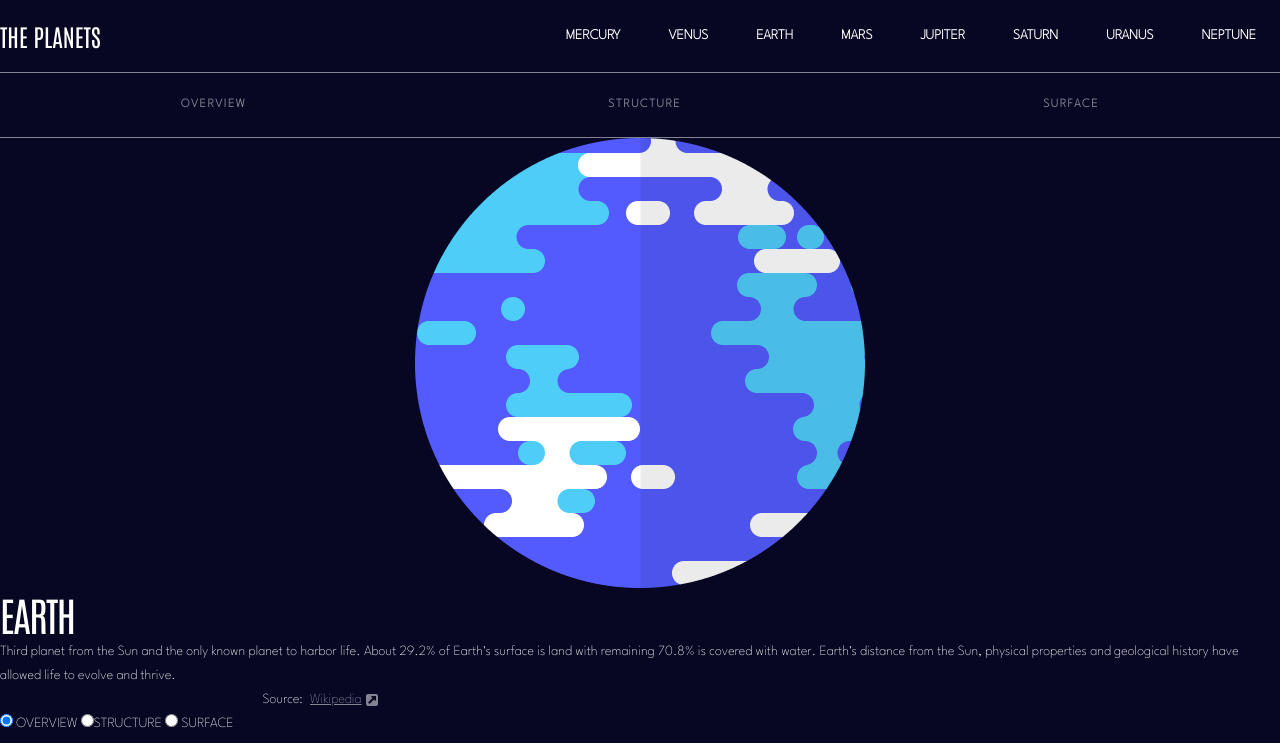
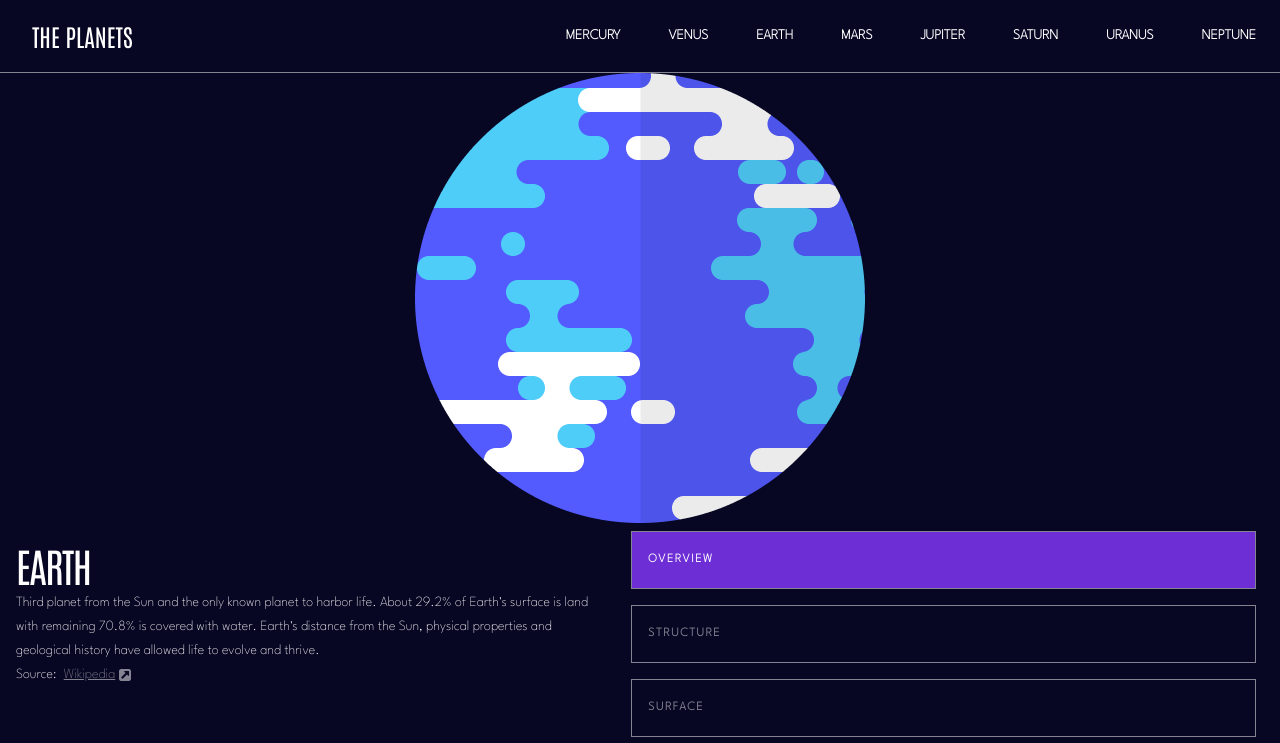
Before and after one commit to mihail-soltan/planets-fact-site, an Angular app: page /planets/Earth in a window 1280 px wide. Shown: the top 743 px of the page. Built offline with nearby package versions, Linux system fonts and the light colour scheme.

Commit message:
fix tablet/desktop tabs

```diff
--- a/src/app/app.module.ts
+++ b/src/app/app.module.ts
@@ -1,6 +1,8 @@
 import { NgModule } from '@angular/core';
 import { BrowserModule } from '@angular/platform-browser';
 import { BrowserAnimationsModule } from '@angular/platform-browser/animations';
+import { FormsModule } from '@angular/forms';
+
 import { AppComponent } from './app.component';
 import { NavbarComponent } from './components/navbar/navbar.component';
 import { PlanetComponent } from './components/planet/planet.component';
@@ -17,7 +19,8 @@ import { RouterModule } from '@angular/router';
     BrowserModule,
     RouterModule,
     AppRoutingModule,
-    BrowserAnimationsModule
+    BrowserAnimationsModule,
+    FormsModule
   ],
   providers: [],
   bootstrap: [AppComponent]
--- a/src/app/components/navbar/navbar.component.scss
+++ b/src/app/components/navbar/navbar.component.scss
@@ -268,14 +268,18 @@
 
   .desktop-nav-item {
     font-size: $medium-font;
+    margin: 1.5rem 1rem;
   }
 
   .logo {
-    margin: 2rem 0;
+    margin: 2rem 1.375rem;
   }
 }
 
 @media(min-width:1080px) {
+  .logo {
+    margin: 0 2rem;
+  }
   .desktop-menu > li {
     padding: 1rem 0;
     align-items: center;
--- a/src/app/components/planet/planet.component.html
+++ b/src/app/components/planet/planet.component.html
@@ -3,11 +3,12 @@
   <input
     class="tab"
     type="radio"
-    (change)="getValue($event)"
+    [(ngModel)]="activeTab"
+    (change)="updateDesktopTabs()"
     name="info"
     value="overview"
     id="overview"
-    checked
+    [checked]="true"
   />
   <label
     class="info-label {{ currentPlanet?.name | lowercase }}-label"
@@ -18,8 +19,9 @@
   <input
     class="tab"
     type="radio"
-    (change)="getValue($event)"
     name="info"
+    [(ngModel)]="activeTab"
+    (change)="updateDesktopTabs()"
     value="structure"
     id="structure"
   />
@@ -31,7 +33,8 @@
   <input
     class="tab"
     type="radio"
-    (change)="getValue($event)"
+    [(ngModel)]="activeTab"
+    (change)="updateDesktopTabs()"
     name="info"
     value="surface"
     id="surface"
@@ -79,10 +82,10 @@
           class="tab"
           type="radio"
           (change)="getValue($event)"
-        name="info"
+          name="desktop-info"
           value="overview"
-        id="overview"
-        checked
+          [checked]="true"
+          id="overview-desktop"
         />
         <label
           class="info-label {{ currentPlanet?.name | lowercase }}-label"
@@ -94,9 +97,9 @@
           class="tab"
           type="radio"
           (change)="getValue($event)"
-        name="info"
+          name="desktop-info"
           value="structure"
-        id="structure"
+          id="structure-desktop"
         />
         <label
           class="info-label {{ currentPlanet?.name | lowercase }}-label"
@@ -107,9 +110,9 @@
           class="tab"
           type="radio"
           (change)="getValue($event)"
-        name="info"
+          name="desktop-info"
           value="surface"
-        id="surface"
+          id="surface-desktop"
         />
         <label
           class="info-label {{ currentPlanet?.name | lowercase }}-label"
--- a/src/app/components/planet/planet.component.scss
+++ b/src/app/components/planet/planet.component.scss
@@ -139,7 +139,7 @@
   }
 }
 
-@media(min-width: 700px) and (max-width: 1024px) {
+@media(min-width: 700px) {
   .phone-tabs {
     display: none;
   }
@@ -163,6 +163,34 @@
         margin-right: 1rem;
         .tab {
           display: none;
+          &:checked + label {
+            color: $base-white;
+            padding-bottom: 1rem;
+          }
+          &:checked + .mercury-label {
+            background-color: $light-blue;
+          }
+          &:checked + .venus-label {
+            background-color: $light-orange;
+          }
+          &:checked + .earth-label {
+            background-color: $light-purple;
+          }
+          &:checked + .mars-label {
+            background-color: $light-red;
+          }
+          &:checked + .jupiter-label {
+            background-color: $dark-red;
+          }
+          &:checked + .saturn-label {
+            background-color: $dark-orange;
+          }
+          &:checked + .uranus-label {
+            background-color: $light-blueish-green2;
+          }
+          &:checked + .neptune-label {
+            background-color: $darkish-blue;
+          }
         }
         .info-label {
           font-size: $small-font;
--- a/src/app/components/planet/planet.component.ts
+++ b/src/app/components/planet/planet.component.ts
@@ -1,4 +1,4 @@
-import { Component, OnInit } from '@angular/core';
+import { Component, Input, OnInit } from '@angular/core';
 import { ActivatedRoute } from '@angular/router';
 import { map, Observable, pairwise, share, startWith } from 'rxjs';
 import { slideInAnimation } from 'src/app/animations';
@@ -14,7 +14,7 @@ import { DataService } from 'src/app/services/data.service';
 export class PlanetComponent implements OnInit {
   planetName: string = '';
   currentPlanet?: Planet;
-  activeTab: string = 'overview';
+  activeTab!: string;
 
   constructor(
     route: ActivatedRoute,
@@ -27,6 +27,7 @@ export class PlanetComponent implements OnInit {
   }
 
   ngOnInit(): void {
+    this.activeTab = 'overview'
     // this.getPlanet();
   }
 
@@ -38,4 +39,12 @@ export class PlanetComponent implements OnInit {
     this.activeTab = e.target.value;
   }
 
+  updateDesktopTabs() {
+    const overviewDesktopTab = document.getElementById('overview-desktop') as HTMLInputElement | null;
+    const structureDesktopTab = document.getElementById('structure-desktop') as HTMLInputElement | null;
+    const surfaceDesktopTab = document.getElementById('surface-desktop') as HTMLInputElement | null;
+    overviewDesktopTab!.checked = this.activeTab === 'overview';
+    structureDesktopTab!.checked = this.activeTab === 'structure';
+    surfaceDesktopTab!.checked = this.activeTab === 'surface';
+  }
 }
```
Lines whose indentation alone changed are shown as unchanged.
